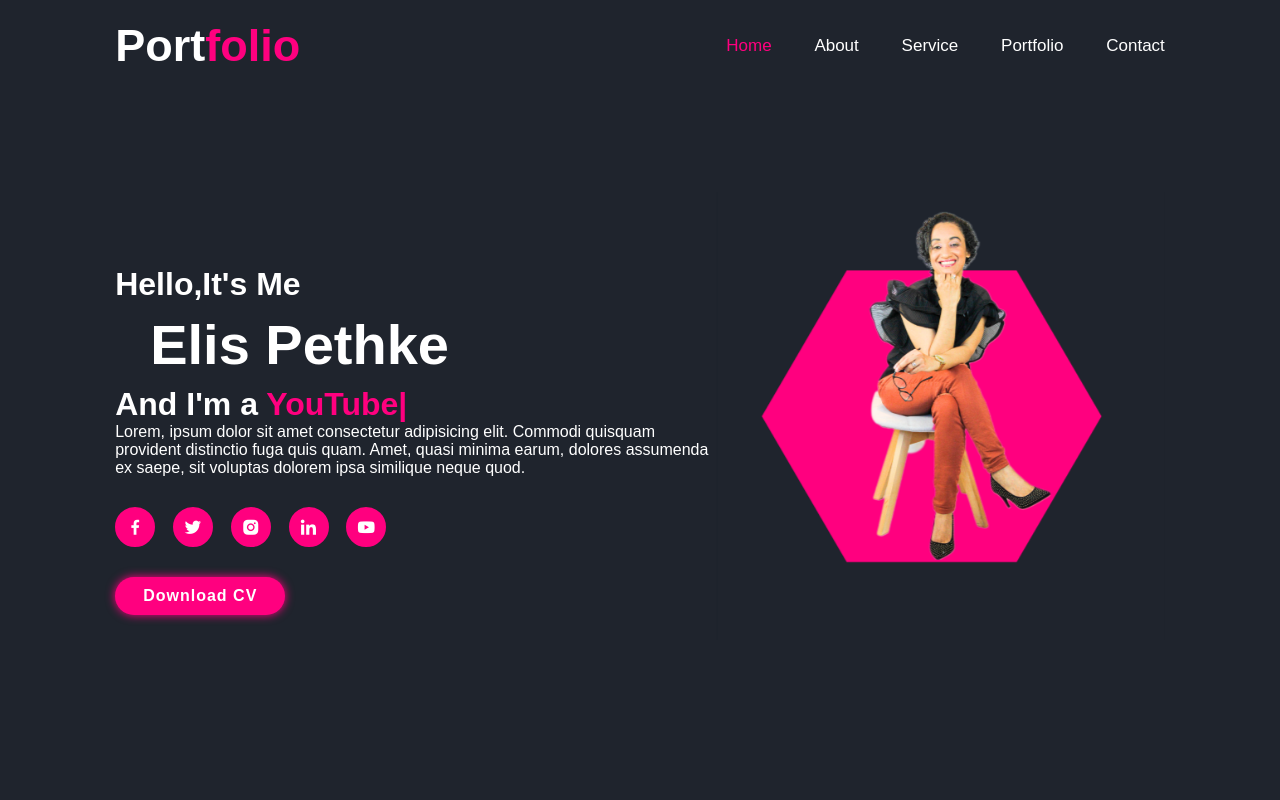
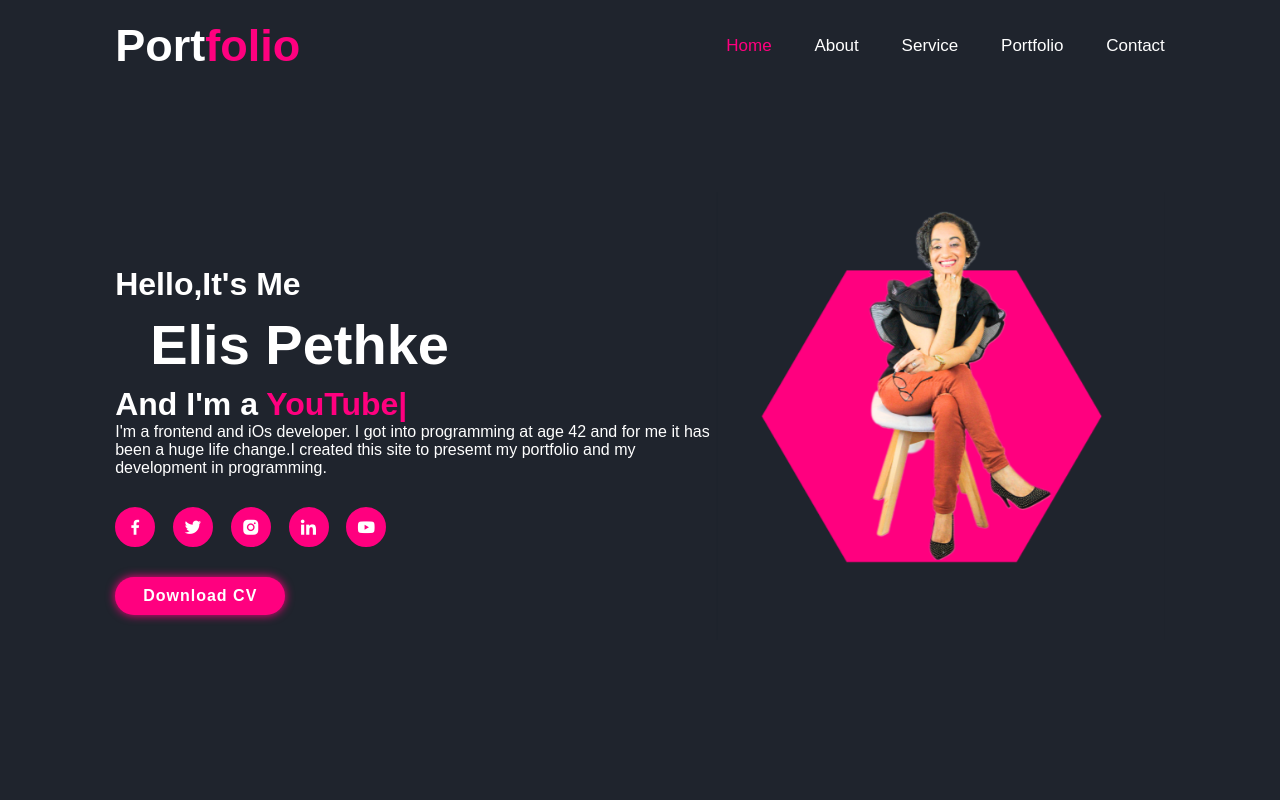
Before and after one commit to elispethke/First-Project, a plain HTML site: page index.html in a window 1280 px wide. Shown: the top 800 px of the page. Drawn offline with nearby package versions, Linux system fonts and the light colour scheme.

Commit message:
i changed the text of the first paragraph

```diff
--- a/index.html
+++ b/index.html
@@ -39,9 +39,9 @@
         <h3>Hello,It's Me</h3>
         <h1>Elis Pethke</h1>
         <h3>And I'm a <span class="multiple-text"></span></h3>
-        <p>Lorem, ipsum dolor sit amet consectetur adipisicing elit. Commodi quisquam provident
-        distinctio fuga quis quam. Amet, quasi minima earum, dolores assumenda ex saepe,
-         sit voluptas dolorem ipsa similique neque quod.</p>
+        <p>I'm a frontend and iOs developer. I got into programming at age 42 and for me it has been a huge life
+            change.I created this site to presemt my portfolio and my development in programming.
+        </p>
          <div class="social-media">
             <a href="https://www.facebook.com/elisangelapethke/" target="_blank"><i class='bx bxl-facebook'></i></a>
             <a href="https://twitter.com/home" target="_blank"><i class='bx bxl-twitter'></i></a>
```
